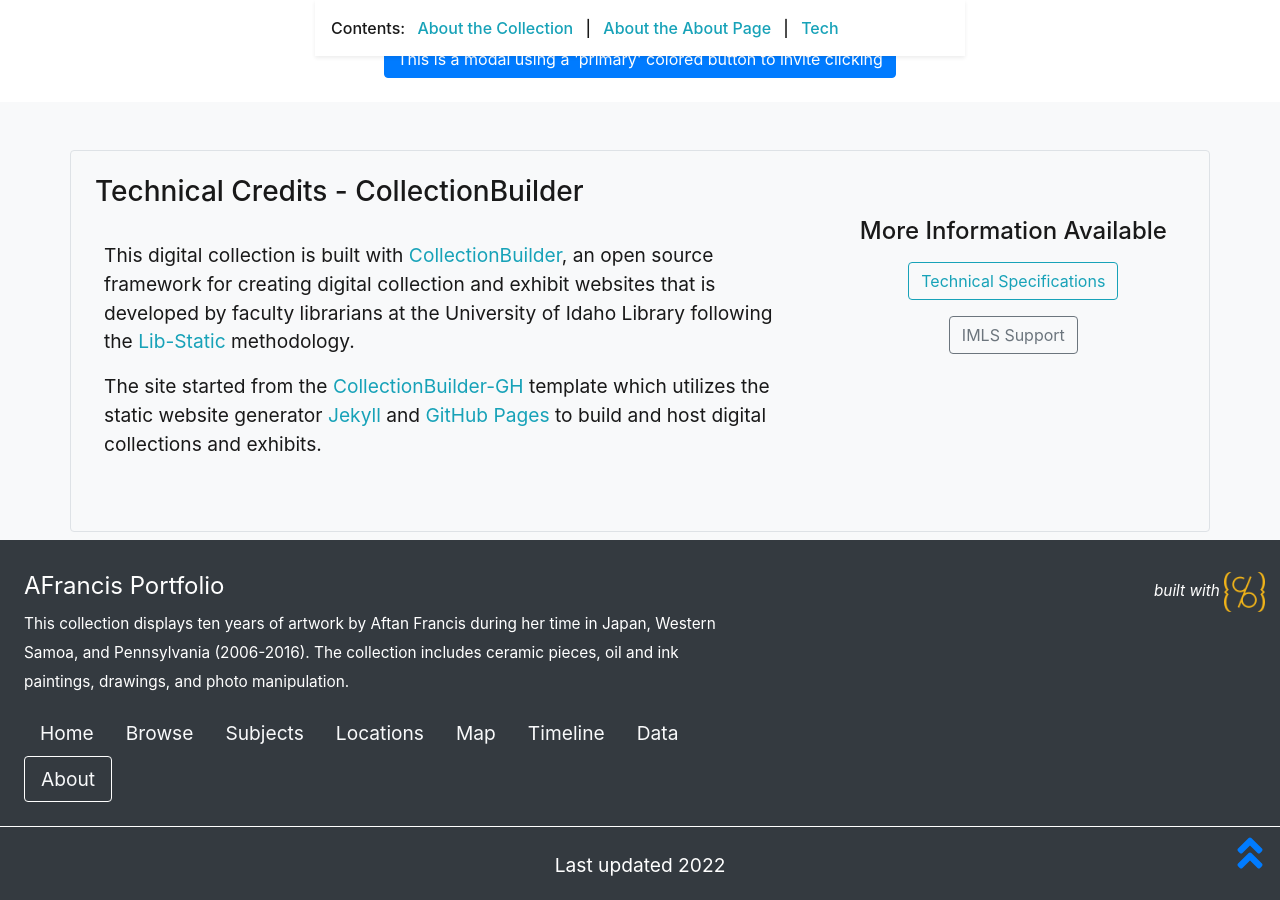
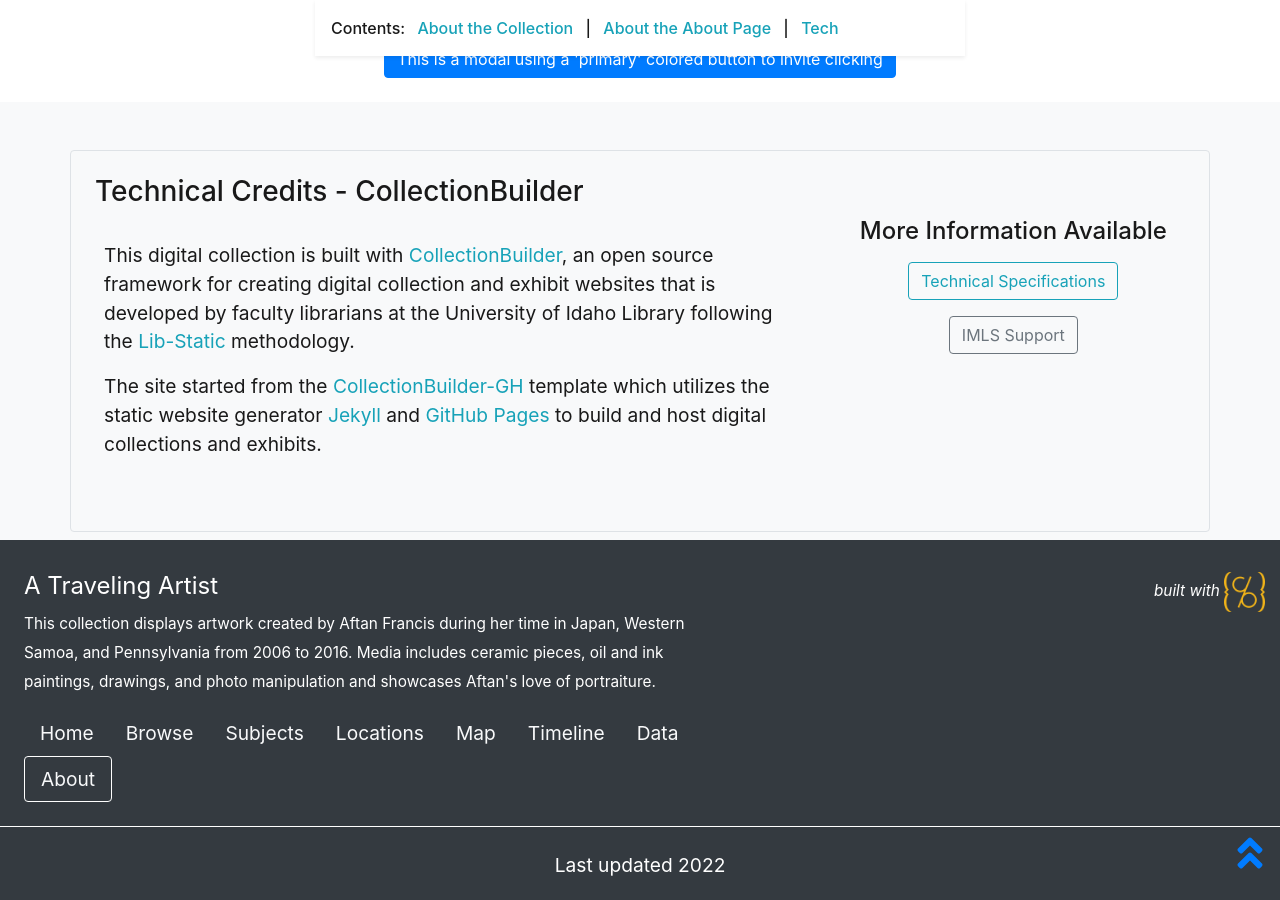
Before and after one commit to afran12/AFrancis-Portfolio, a Jekyll site: the page built from pages/about.md, in a window 1280 px wide and 900 px high, scrolled down 4931 px. Built offline with Jekyll 4.4.1, drawn with Linux system fonts in a browser that asks for light colours; some of the changed text lies outside the part shown.

Commit message:
Update description/title

```diff
--- a/_config.yml
+++ b/_config.yml
@@ -20,12 +20,12 @@
 # SITE SETTINGS
 #
 # title of site appears in banner
-title: AFrancis Portfolio
+title: A Traveling Artist
 # tagline, a short phrase that will appear throughout the site in the top banner
-tagline: A collection of amateur artwork by AFrancis
+tagline: A portfolio of amateur artwork by Aftan Francis
 # description appears in meta tags and other locations
 # this description might appear in search result lists, keep around 160 characters max
-description: "This collection displays ten years of artwork by Aftan Francis during her time in Japan, Western Samoa, and Pennsylvania (2006-2016). The collection includes ceramic pieces, oil and ink paintings, drawings, and photo manipulation."
+description: "This collection displays artwork created by Aftan Francis during her time in Japan, Western Samoa, and Pennsylvania from 2006 to 2016. Media includes ceramic pieces, oil and ink paintings, drawings, and photo manipulation and showcases Aftan's love of portraiture."
 # creator of the digital collection, to appear in meta tags; we typically use our GitHub usernames but feel free to just use your name
 author: afran12
 
```
